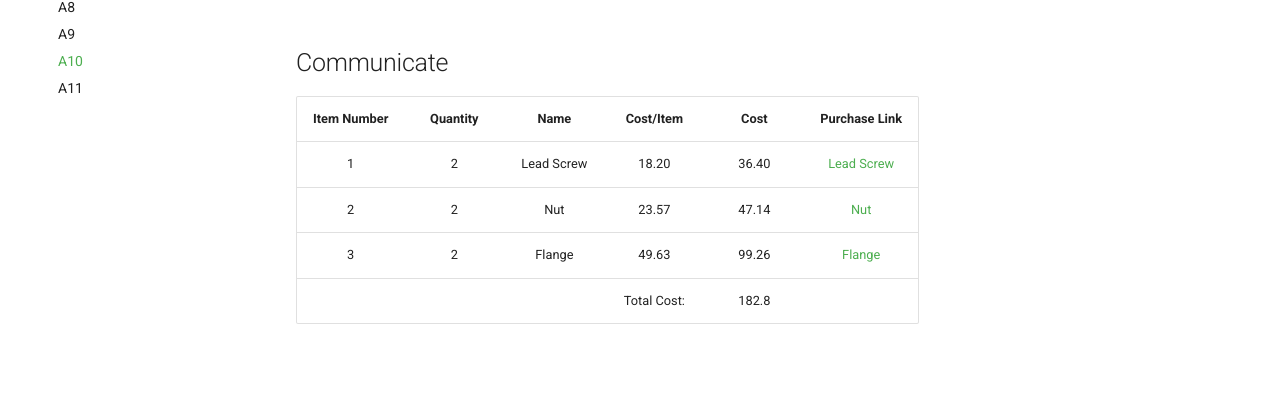
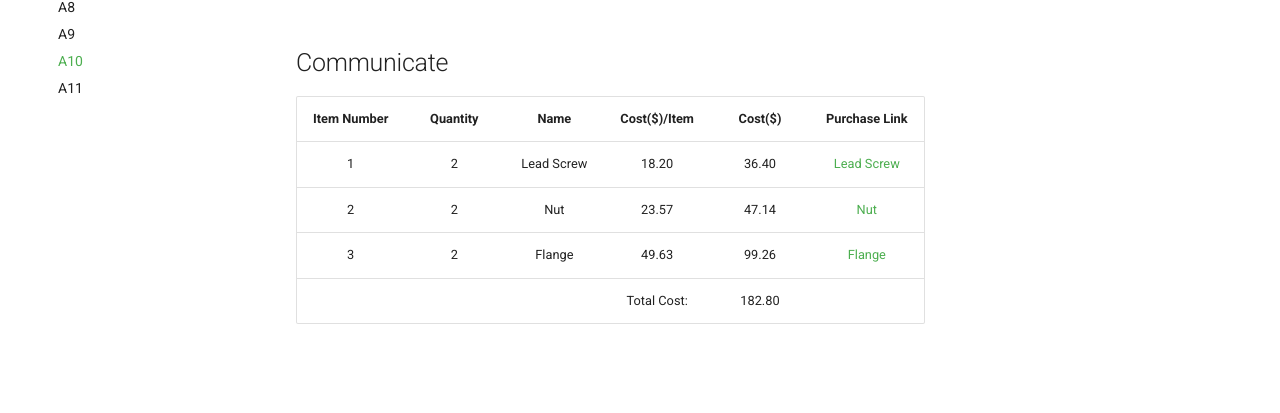
Before and after one commit to Taylor-Rockefeller-Portfolio/megr2157-portfolio, an MkDocs documentation site: the page built from docs/assignments/A10/index.md, in a window 1280 px wide. Shown: the part 427-840 px from the top of the page. Built offline with MkDocs 1.6.1 and Material for MkDocs 9.7.7, drawn with Linux system fonts in a browser that asks for light colours.

Commit message:
Fix cost formatting in assignment index

```diff
--- a/docs/assignments/A10/index.md
+++ b/docs/assignments/A10/index.md
@@ -12,9 +12,9 @@ _Reference your concept selection (Pugh matrix) here. How does this design follo
 ## Communicate
 
 
-| Item Number | Quantity | Name | Cost/Item | Cost | Purchase Link |
+| Item Number | Quantity | Name | Cost($)/Item | Cost($) | Purchase Link |
 | :---: | :---: | :---: | :---: | :---: | :---: |
 | 1 | 2 | Lead Screw | 18.20 | 36.40 | [Lead Screw](https://www.roton.com/product/acme-steel-screw-right-59284/) |
 | 2 | 2 | Nut | 23.57 | 47.14 | [Nut](https://www.roton.com/product/acme-bronze-threaded-mount-nut-right-90222/) |
 | 3 | 2 | Flange | 49.63 | 99.26 | [Flange](https://www.roton.com/product/flange-steel-flange-89838/) |
-|  |  |  | Total Cost: | 182.8 |  |
+|  |  |  | Total Cost: | 182.80 |  |
```
